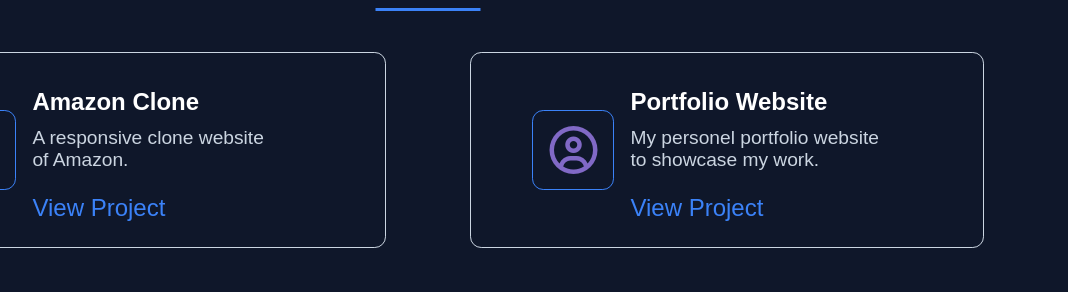
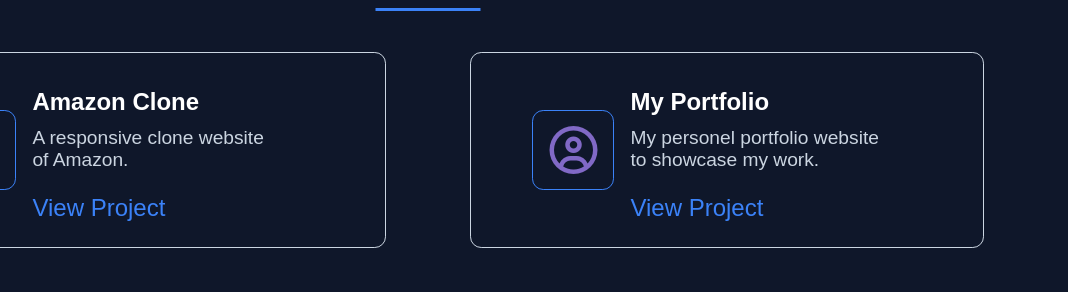
Before and after one commit to dharmik-018/Portfolio, a plain HTML site: page index.html in a window 1280 px wide. Shown: the part 969-1261 px from the top of the page, 212-1280 px from the left. Drawn offline with Linux system fonts and the light colour scheme.

Commit message:
Update index.html

```diff
--- a/index.html
+++ b/index.html
@@ -165,7 +165,7 @@
                     </div>
                     <div class="project1-details">
                         <div class="project1-name">
-                            <h4>Portfolio Website</h4>
+                            <h4>My Portfolio</h4>
                         </div>
                         <div class="project1-desc">
                             <p>My personel portfolio website
```
